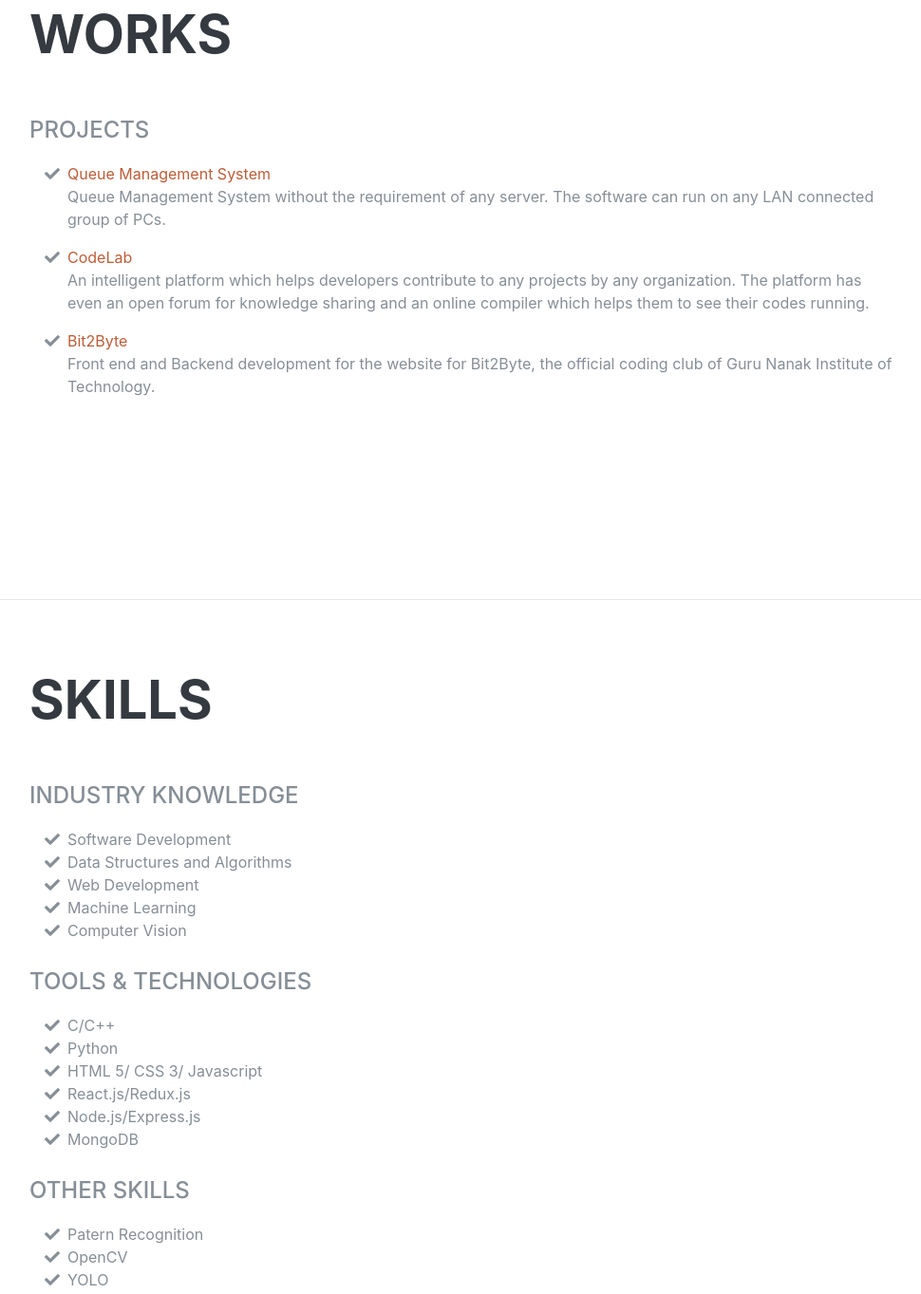
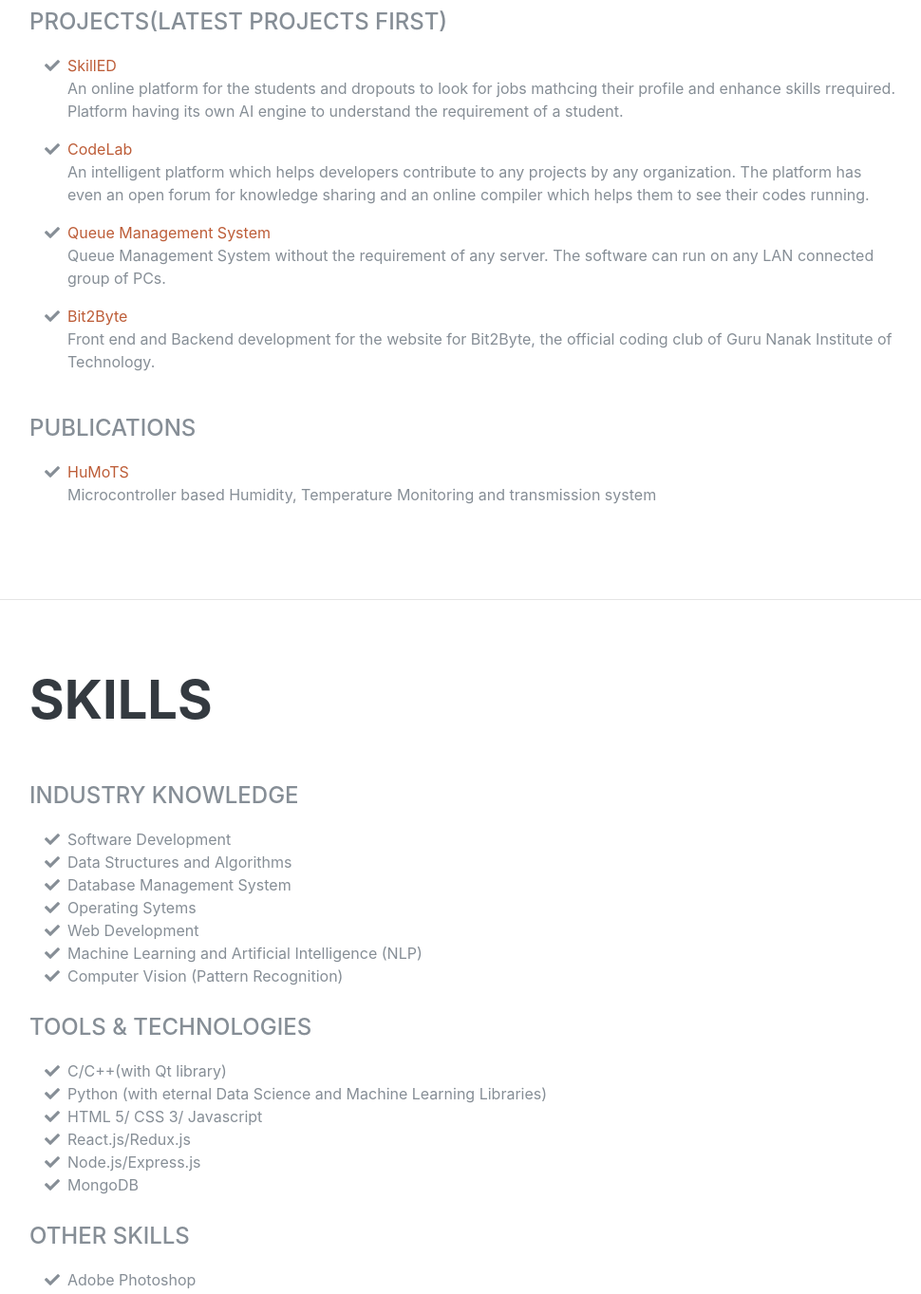
Before and after one commit to sas032/saswata.github.io, a plain HTML site: page index.html in a window 1280 px wide. Shown: the part 970-2333 px from the top of the page at 95% size, without its empty margins (289-1259 px from the left). Drawn offline with Linux system fonts and the light colour scheme; a web font is replaced by a local one.

Commit message:
Update index.html

```diff
--- a/index.html
+++ b/index.html
@@ -60,7 +60,7 @@
 <div class="subheading mb-5">Dhakuria,Kolkata,West Bengal · +91 7980 236 982 ·
 <a href="mailto:saswata032@gmail.com">saswata032@gmail.com</a>
 </div>
-<p class="lead mb-5">A software developer by passion and profession with experience in Web and Mobile Development along with Desktop Application Development. I am enthusiastic about Machine Learning and Artificial Intelligence.</p>
+<p class="lead mb-5">A Machine Learning and Artificial Intelligence enthusiast and a software developer by passion and profession with experience in Web and Mobile Development along with Desktop Application Development.</p>
 <div class="social-icons">
 <a href="https://www.linkedin.com/in/sas032/" target="_blank">
 <i class="fab fa-linkedin-in"></i>
@@ -85,31 +85,35 @@
 <div class="w-100">
 <h2 class="mb-5">Works</h2>
 
-<div class="subheading mb-3">Projects </div>
+<div class="subheading mb-3">Projects(Latest Projects First) </div>
 <ul class="fa-ul mb-0">
+<li>
+<i class="fa-li fa fa-check"></i>
+<a href="#" target="_blank">SkillED</a></li>
+<p>An online platform for the students and dropouts to look for jobs mathcing their profile and enhance skills rrequired. Platform having its own AI engine to understand the requirement of a student.</p>
+<li>
+<i class="fa-li fa fa-check"></i>
+<a href="#" target="_blank">CodeLab</a></li>
+<p>An intelligent platform which helps developers contribute to any projects by any organization. The platform has even an open forum for knowledge sharing and an online compiler which helps them to see their codes running.</p>
 <li>
 <i class="fa-li fa fa-check"></i>
 <a href="#" target="_blank">Queue Management System</a></li>
 <p>Queue Management System without the requirement of any server. The software can run on any LAN connected group of PCs.</p>
 <li>
 <i class="fa-li fa fa-check"></i>
-<a href="#" target="_blank">CodeLab</a></li>
-<p>An intelligent platform which helps developers contribute to any projects by any organization. The platform has even an open forum for knowledge sharing and an online compiler which helps them to see their codes running.</p>
-<li>
-<i class="fa-li fa fa-check"></i>
 <a href="#" target="_blank">Bit2Byte</a></li>
 <p>Front end and Backend development for the website for Bit2Byte, the official coding club of Guru Nanak Institute of Technology.</p>
 </ul><br>
 
-<!-- <div class="subheading mb-3">Publications </div>
+ <div class="subheading mb-3">Publications </div>
 <ul class="fa-ul mb-0">
 <li>
 <i class="fa-li fa fa-check"></i>
-<a href="#" target="_blank">ABC</a>
-</li>
+<a href="#" target="_blank">HuMoTS</a></li>
+  <p>Microcontroller based Humidity, Temperature Monitoring and transmission system</p>
 </ul><br>
 
-<div class="subheading mb-3">Patents </div>
+<!-- <div class="subheading mb-3">Patents </div>
 <ul class="fa-ul mb-0">
 <li>
 <i class="fa-li fa fa-check"></i>
@@ -134,23 +138,31 @@ Software Development</li>
 <i class="fa-li fa fa-check"></i>
 Data Structures and Algorithms</li>
 <li>
+<li>
+<i class="fa-li fa fa-check"></i>
+Database Management System</li>
+<li>
+<li>
+<i class="fa-li fa fa-check"></i>
+Operating Sytems</li>
+<li>
 <i class="fa-li fa fa-check"></i>
 Web Development</li>
 <li>
 <i class="fa-li fa fa-check"></i>
-Machine Learning</li>
+Machine Learning and Artificial Intelligence (NLP)</li>
 <li>
 <i class="fa-li fa fa-check"></i>
-Computer Vision</li>
+Computer Vision (Pattern Recognition)</li>
 </ul><br>
 <div class="subheading mb-3">Tools &amp; Technologies </div>
 <ul class="fa-ul mb-0">
 <li>
 <i class="fa-li fa fa-check"></i>
-C/C++</li>
+C/C++(with Qt library)</li>
 <li>
 <i class="fa-li fa fa-check"></i>
-Python</li>
+Python (with eternal Data Science and Machine Learning Libraries)</li>
 <li>
 <i class="fa-li fa fa-check"></i>
 HTML 5/ CSS 3/ Javascript</li>
@@ -168,13 +180,8 @@ MongoDB</li>
 <ul class="fa-ul mb-0">
 <li>
 <i class="fa-li fa fa-check"></i>
-Patern Recognition</li>
+Adobe Photoshop</li>
 <li>
-<i class="fa-li fa fa-check"></i>
-OpenCV</li>
-<li>
-<i class="fa-li fa fa-check"></i>
-YOLO</li>
 </ul>
 </div>
 </section>
@@ -278,6 +285,11 @@ YOLO</li>
 <ul class="fa-ul mb-0">
 <li>
 <i class="fa-li fa fa-trophy text-warning"></i>
+Finalist - S4DS Innovation Hackathon - 2019
+<p>Qualified with the project of SkillED</p>
+</li>
+<li>
+<i class="fa-li fa fa-trophy text-warning"></i>
 1<sup>st</sup>
 Place - Smart India Hackathon - 2019
 <p>Winner for the project of CodeLab</p>
```
